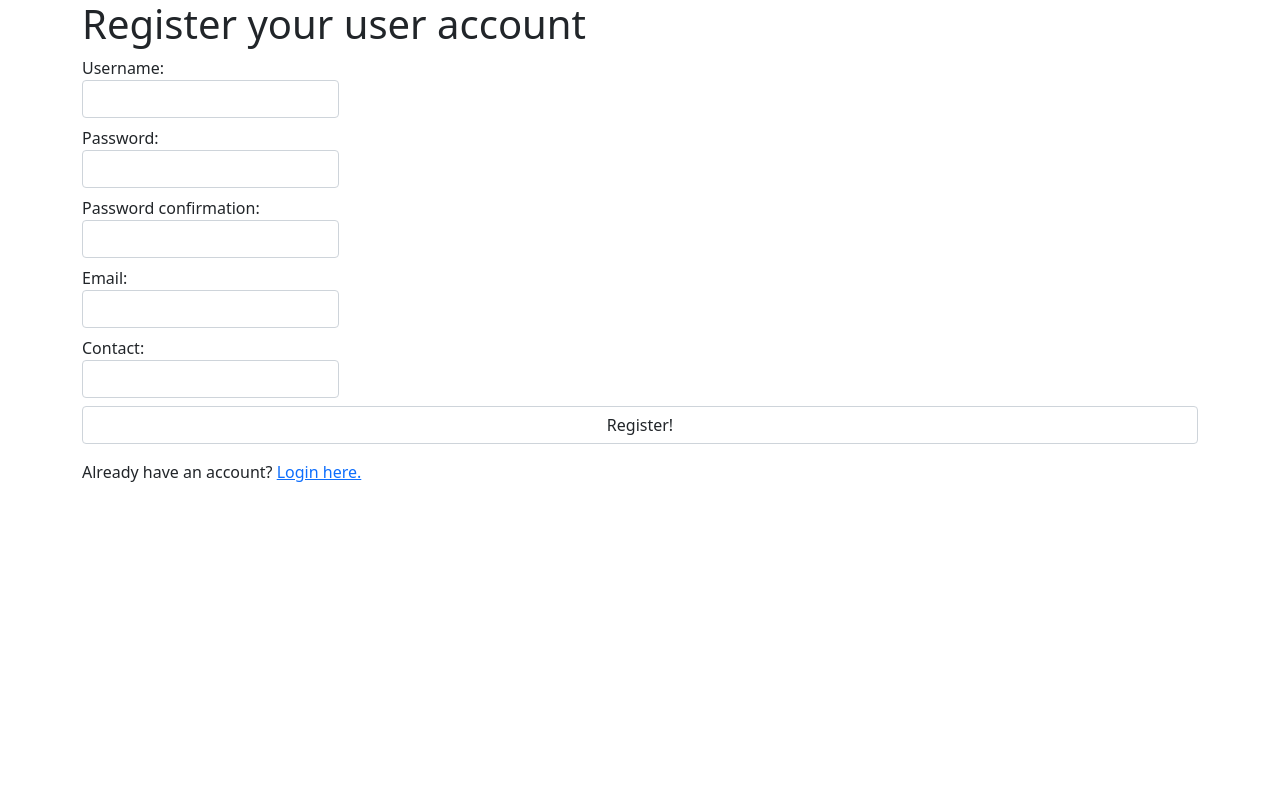
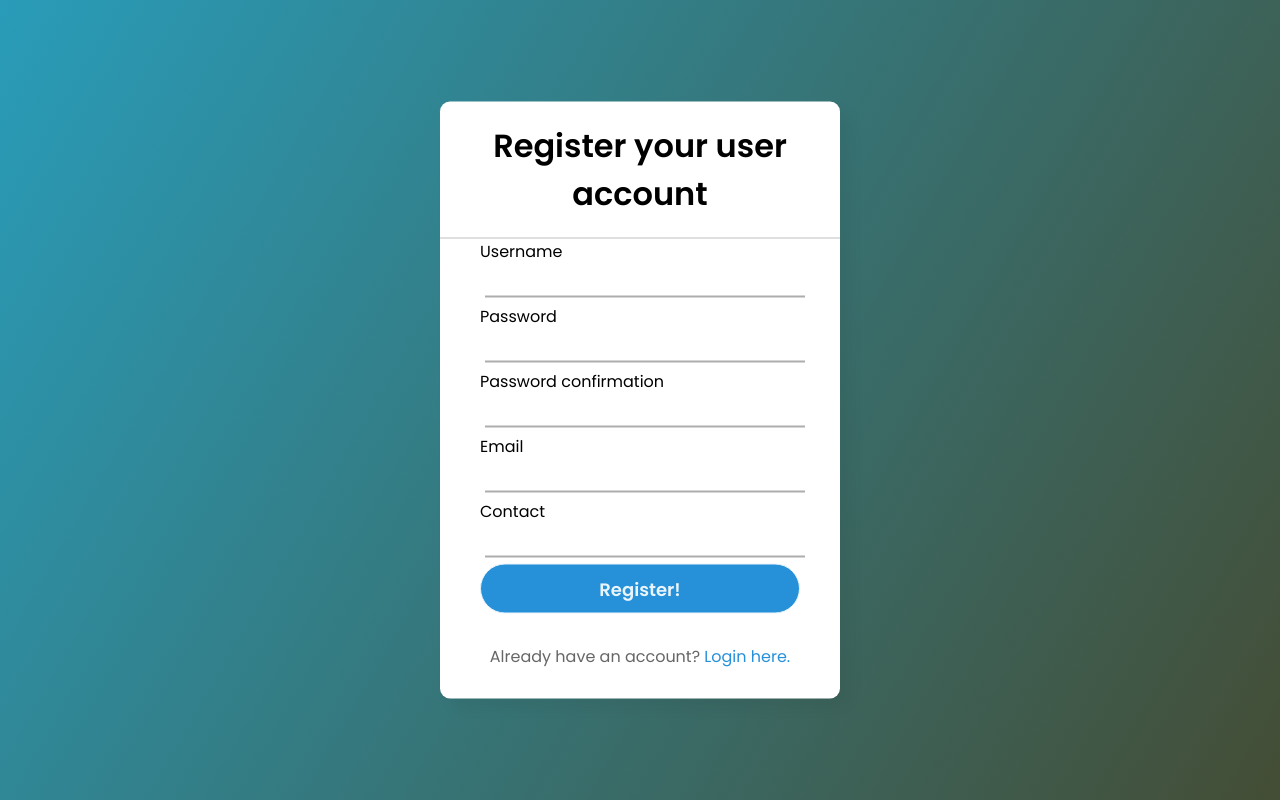
Before and after one commit to Buhbah6/eCommerceProj, a PHP site: page /User/register in a window 1280 px wide. Run offline with PHP 8.4, Linux system fonts and the light colour scheme.

Commit message:
Updated UI

```diff
--- a/htdocs/app/views/Main/index.php
+++ b/htdocs/app/views/Main/index.php
@@ -2,7 +2,6 @@
     <head>
         <!-- CSS only -->
         <link rel="stylesheet" href="../public/css/home.css">
-        <link href="https://cdn.jsdelivr.net/npm/bootstrap@5.1.3/dist/css/bootstrap.min.css" rel="stylesheet" integrity="sha384-1BmE4kWBq78iYhFldvKuhfTAU6auU8tT94WrHftjDbrCEXSU1oBoqyl2QvZ6jIW3" crossorigin="anonymous">
         <!-- JavaScript Bundle with Popper -->
     <script src="https://cdn.jsdelivr.net/npm/bootstrap@5.1.3/dist/js/bootstrap.bundle.min.js" integrity="sha384-ka7Sk0Gln4gmtz2MlQnikT1wXgYsOg+OMhuP+IlRH9sENBO0LRn5q+8nbTov4+1p" crossorigin="anonymous"></script>
         <title>Home page</title>
--- a/htdocs/app/views/Product/update.php
+++ b/htdocs/app/views/Product/update.php
@@ -1,7 +1,7 @@
 <html>
 	<head>
 		<!-- CSS only -->
-		<link href="https://cdn.jsdelivr.net/npm/bootstrap@5.1.3/dist/css/bootstrap.min.css" rel="stylesheet" integrity="sha384-1BmE4kWBq78iYhFldvKuhfTAU6auU8tT94WrHftjDbrCEXSU1oBoqyl2QvZ6jIW3" crossorigin="anonymous">
+        <link rel="stylesheet" href="../public/css/home.css">
 			<!-- JavaScript Bundle with Popper -->
 		<script src="https://cdn.jsdelivr.net/npm/bootstrap@5.1.3/dist/js/bootstrap.bundle.min.js" integrity="sha384-ka7Sk0Gln4gmtz2MlQnikT1wXgYsOg+OMhuP+IlRH9sENBO0LRn5q+8nbTov4+1p" crossorigin="anonymous"></script>
 			<title>Update product</title>
--- a/htdocs/app/views/User/index.php
+++ b/htdocs/app/views/User/index.php
@@ -1,15 +1,15 @@
 <html>
     <head>
         <!-- CSS only -->
-        <link href="https://cdn.jsdelivr.net/npm/bootstrap@5.1.3/dist/css/bootstrap.min.css" rel="stylesheet" integrity="sha384-1BmE4kWBq78iYhFldvKuhfTAU6auU8tT94WrHftjDbrCEXSU1oBoqyl2QvZ6jIW3" crossorigin="anonymous">
-            <!-- JavaScript Bundle with Popper -->
+        <link rel="stylesheet" href="../public/css/home.css">
+           <!-- JavaScript Bundle with Popper -->
         <script src="https://cdn.jsdelivr.net/npm/bootstrap@5.1.3/dist/js/bootstrap.bundle.min.js" integrity="sha384-ka7Sk0Gln4gmtz2MlQnikT1wXgYsOg+OMhuP+IlRH9sENBO0LRn5q+8nbTov4+1p" crossorigin="anonymous"></script>
         <title>Profile</title>
     </head>
     <body>
         <div class='container'>
             <?php
-                echo "<a href='/User/update'>Update Account Information</a><br>";
+                echo "<a id='log'href='/User/update'>Update Account Information</a><br>";
                 echo "<h1>Welcome " . $_SESSION['username'] . "</h1>";
                 $this->view('Subviews/navigation');
             ?>
--- a/htdocs/app/views/User/register.php
+++ b/htdocs/app/views/User/register.php
@@ -1,24 +1,24 @@
 <html>
 	<head>
 		<!-- CSS only -->
-		<link href="https://cdn.jsdelivr.net/npm/bootstrap@5.1.3/dist/css/bootstrap.min.css" rel="stylesheet" integrity="sha384-1BmE4kWBq78iYhFldvKuhfTAU6auU8tT94WrHftjDbrCEXSU1oBoqyl2QvZ6jIW3" crossorigin="anonymous">
-			<!-- JavaScript Bundle with Popper -->
-		<script src="https://cdn.jsdelivr.net/npm/bootstrap@5.1.3/dist/js/bootstrap.bundle.min.js" integrity="sha384-ka7Sk0Gln4gmtz2MlQnikT1wXgYsOg+OMhuP+IlRH9sENBO0LRn5q+8nbTov4+1p" crossorigin="anonymous"></script>
-			<title>User registration</title>
+		<link rel="stylesheet" href="../public/css/register.css">
+		<title>User registration</title>
 	</head>
 	<body>
 		<div class='container'>
 
 		<h1>Register your user account</h1>
 		<form method='post' action=''>
-			<label class='form-label'>Username:<input type='text' name='username' class='form-control' /></label><br>
-			<label class='form-label'>Password:<input type='password' name='password' class='form-control' /></label><br>
-			<label class='form-label'>Password confirmation:<input type='password' name='password_confirm' class='form-control' /></label><br>
-			<label class='form-label'>Email:<input type='email' name='email' class='form-control' /></label><br>
-			<label class='form-label'>Contact:<input type='tel' name='contact' class='form-control' /></label><br>
+		Username<label class='form-label'><input type='text' name='username' class='form-control' /></label><br>
+		Password<label class='form-label'><input type='password' name='password' class='form-control' /></label><br>
+		Password confirmation<label class='form-label'><input type='password' name='password_confirm' class='form-control' /></label><br>
+		Email<label class='form-label'><input type='email' name='email' class='form-control' /></label><br>
+		Contact<label class='form-label'><input type='tel' name='contact' class='form-control' /></label><br>
 			<input type="submit" name='action' value='Register!' class='form-control' />
 		</form>
+		<div class='signup-link'>
 		Already have an account? <a href="/User/login">Login here.</a> <br>
+		</div>
 		</div>
 	</body>
 </html>
--- /dev/null
+++ b/htdocs/public/css/register.css
@@ -0,0 +1,102 @@
+@import url('https://fonts.googleapis.com/css2?family=Noto+Sans:wght@700&family=Poppins:wght@400;500;600&display=swap');
+*{
+  margin: 0;
+  padding: 0;
+  box-sizing: border-box;
+  font-family: "Poppins", sans-serif;
+}
+body{
+  margin: 0;
+  padding: 0;
+  background: linear-gradient(120deg,#299cb9, #444d35);
+  height: 100vh;
+  overflow: hidden;
+}
+.container{
+  position: absolute;
+  top: 50%;
+  left: 50%;
+  transform: translate(-50%, -50%);
+  width: 400px;
+  background: white;
+  border-radius: 10px;
+  box-shadow: 10px 10px 15px rgba(0,0,0,0.05);
+}
+.container h1{
+  text-align: center;
+  padding: 20px 0;
+  border-bottom: 1px solid silver;
+}
+.container form{
+  padding: 0 40px;
+  box-sizing: border-box;
+}
+form .form-label{
+    position: relative;
+    border-bottom: 2px solid #adadad;
+    margin: 30px 0;
+}
+.form-label input{
+    width: 100%;
+    padding: 0 5px;
+    height: 40px;
+    font-size: 16px;
+    border: none;
+    background: none;
+    outline: none;
+}
+form label{
+    position: absolute;
+    top: 50%;
+    left: 5px;
+    color: #adadad;
+    transform: translateY(-50%);
+    font-size: 16px;
+
+}
+.form-label span::before{
+    content: '';
+    position: absolute;
+    top: 40px;
+    left: 0;
+    width: 100%;
+    height: 2px;
+    background: #2691d9;
+    transition: 1s;
+}
+.form-label input:focus ~ label,
+.form-label input:valid ~ label {
+    top:  -5px;
+    color: #2691d9;
+}
+.form-label input:focus ~ span::before,
+.form-label input:valid ~ span::before {
+    width: 100%;
+}
+input[type="submit"]{
+    width: 100%;
+    height: 50px;
+    border: 1px solid;
+    background: #2691d9;
+    border-radius: 25px;
+    font-size: 18px;
+    color: #e9f4fb;
+    font-weight: 700;
+}
+input[type="submit"]:hover{
+    border-color: #2391d9;
+    transition: .5s;
+}
+.signup-link{
+    margin: 30px 0;
+    text-align: center;
+    font-size: 16px;
+    color: #666666;
+}
+.signup-link a{
+    color: #2691d9;
+    text-decoration: none;
+}
+.signup-link a:hover{
+    text-decoration: underline;
+}
```
Also changed, not shown: htdocs/app/views/User/update.php (+7 -7 lines), htdocs/public/css/home.css (+6 -1 lines).
